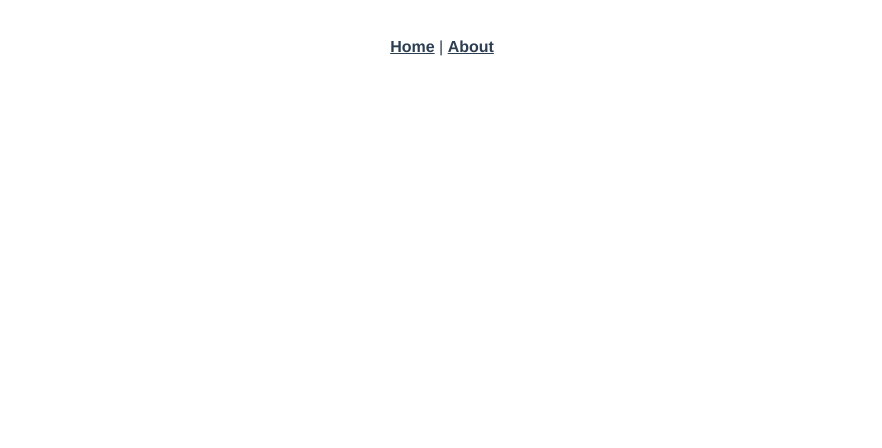
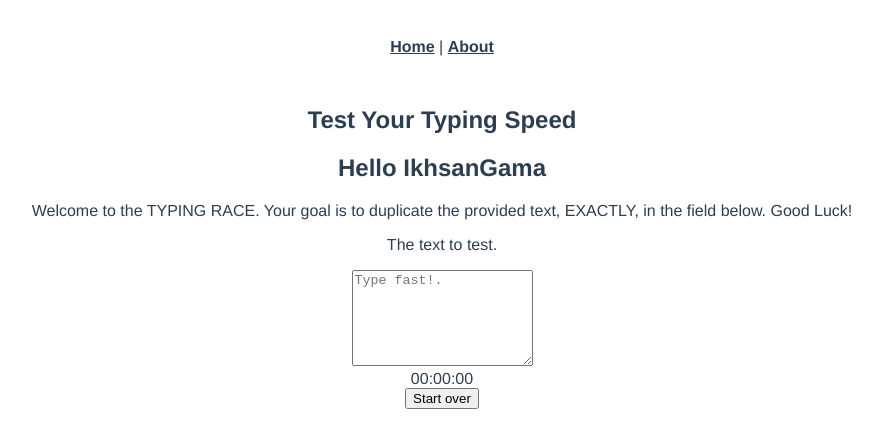
Before and after one commit to bagasss19/typing-race, a Vue app in the folder client/: page /playroom in a window 1280 px wide. Shown: the top 448 px of the page, without its empty margins (198-1080 px from the left). Built offline with nearby package versions, Linux system fonts and the light colour scheme.

Commit message:
test playroom

```diff
--- a/client/src/router/index.js
+++ b/client/src/router/index.js
@@ -1,6 +1,7 @@
 import Vue from 'vue'
 import VueRouter from 'vue-router'
 import Home from '../views/Home.vue'
+import PlayRoom from '../views/PlayRoom.vue'
 
 Vue.use(VueRouter)
 
@@ -9,6 +10,11 @@ const routes = [
     path: '/',
     name: 'Home',
     component: Home
+  },
+  {
+    path: '/playroom',
+    name: 'PlayRoom',
+    component: PlayRoom
   },
   {
     path: '/about',
--- /dev/null
+++ b/client/src/views/PlayRoom.vue
@@ -0,0 +1,52 @@
+<template>
+  <section id="playroom">
+    <body>
+      <header class="masthead">
+        <h1>Test Your Typing Speed</h1>
+      </header>
+      <main class="main">
+        <div class="intro">
+          <h1>Hello IkhsanGama</h1>
+          <p>
+            Welcome to the TYPING RACE. Your goal is to duplicate the provided
+            text, EXACTLY, in the field below. Good Luck!
+          </p>
+        </div>
+        <!-- .intro -->
+        <section class="test-area">
+          <div id="origin-text">
+            <p>The text to test.</p>
+          </div>
+          <!-- #origin-text -->
+
+          <div class="test-wrapper">
+            <textarea
+              id="test-area"
+              name="textarea"
+              rows="6"
+              placeholder="Type fast!."
+            ></textarea>
+          </div>
+          <!-- .test-wrapper -->
+
+          <div class="meta">
+            <section id="clock">
+              <div class="timer">00:00:00</div>
+            </section>
+
+            <button id="reset">Start over</button>
+          </div>
+          <!-- .meta -->
+        </section>
+        <!-- .test-area -->
+      </main>
+    </body>
+  </section>
+</template>
+
+<script>
+export default {};
+</script>
+
+<style>
+</style>
```
